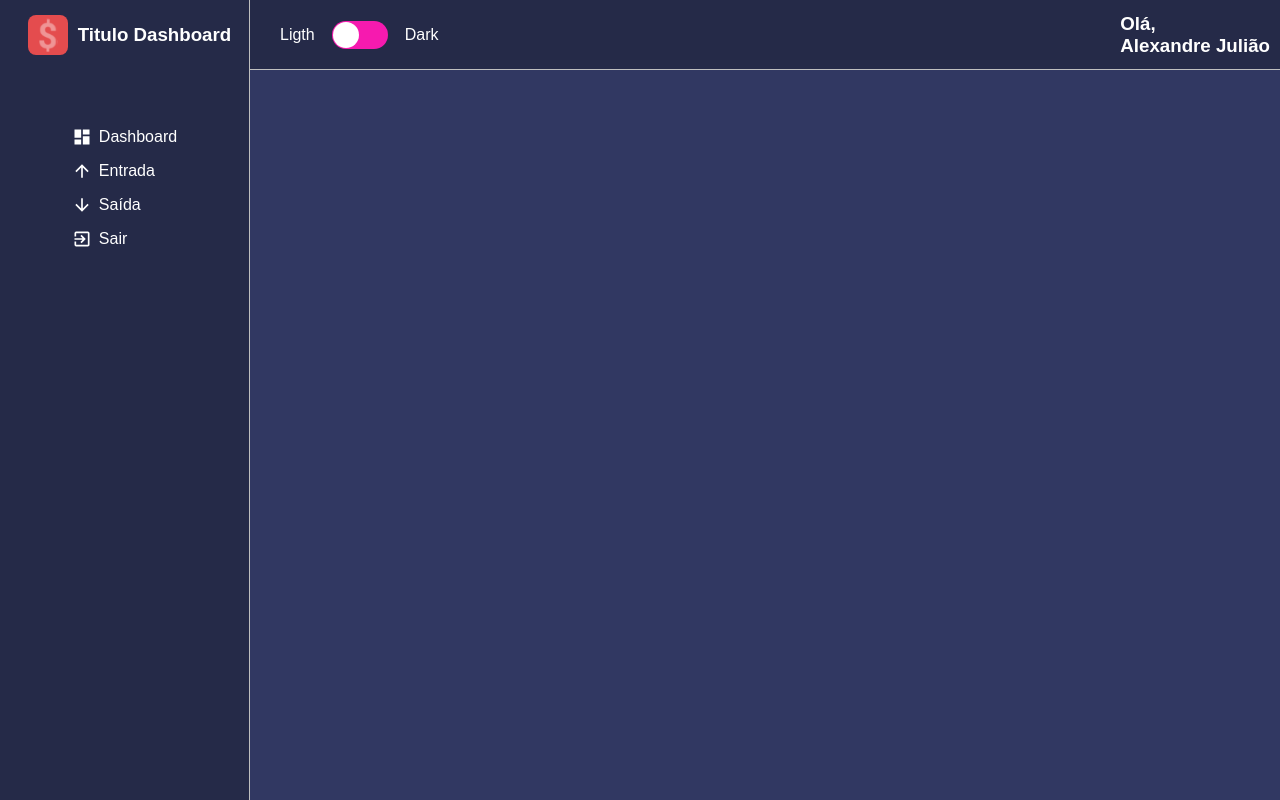
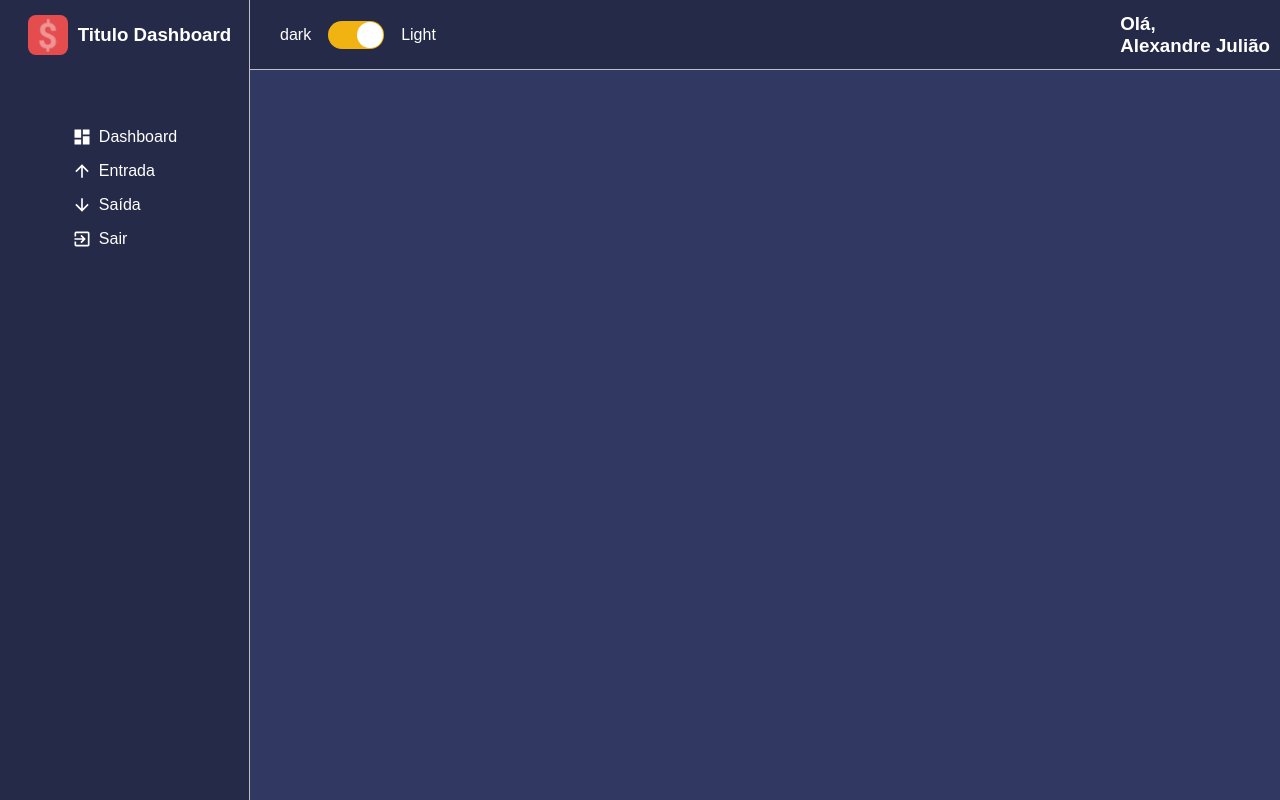
Before and after one commit to alejuliao/dashboard-react-ts, a React (Vite) app: page / in a window 1280 px wide. Built offline with nearby package versions, Linux system fonts and the light colour scheme.

Commit message:
aula45 concluida - toggle no storage, fixed bug title light

```diff
--- a/src/App.tsx
+++ b/src/App.tsx
@@ -1,6 +1,3 @@
-import { Layout } from "./components/Layout";
-import { Dashboard } from "./pages/Dashboard";
-import { List } from "./pages/List";
 import { ThemeProvider } from "styled-components";
 import GlobalStyles from "./styles/GlobalStyles";
 
--- a/src/components/MainHeader/index.tsx
+++ b/src/components/MainHeader/index.tsx
@@ -1,9 +1,26 @@
+import { useState } from 'react'
+import { useTheme } from '../../hooks/theme'
 import { Toggle } from '../Toggle'
 import { Container, Profile, Welcome, UserName } from './styles'
+
+
 export const MainHeader: React.FC = () => {
+  const { toggleTheme, theme } = useTheme()
+  const [darkTheme, setDarkTheme] = useState(() => theme.title === 'dark' ? true : false)
+  const handleChangeTheme = () => {
+    setDarkTheme(!darkTheme);
+    toggleTheme();
+  }
+
   return (
     <Container>
-      <Toggle />
+      <Toggle
+        labelLeft='Light'
+        labelRight='dark'
+        checked={darkTheme}
+        onChange={handleChangeTheme}
+
+      />
 
       <Profile>
         <Welcome> Olá, </Welcome>
--- a/src/components/Toggle/index.tsx
+++ b/src/components/Toggle/index.tsx
@@ -1,16 +1,23 @@
 import { useState } from "react";
 import { Container, ToggleLabel, ToggleSelector } from "./styles";
-export const Toggle = () => {
-  const [online, setOnline] = useState(false)
+
+interface IToggleProps {
+  labelLeft: string;
+  labelRight: string;
+  checked: boolean;
+  onChange(): void;
+}
+export const Toggle = ({ labelLeft, labelRight, checked, onChange }: IToggleProps) => {
+  // const [online, setOnline] = useState(false)
   return (
     <Container>
-      <ToggleLabel>Ligth</ToggleLabel>
+      <ToggleLabel>{labelRight}</ToggleLabel>
       <ToggleSelector
-        checked={online}
+        checked={checked}
         uncheckedIcon={false}
         checkedIcon={false}
-        onChange={() => setOnline(!online)} />
-      <ToggleLabel>Dark</ToggleLabel>
+        onChange={onChange} />
+      <ToggleLabel>{labelLeft}</ToggleLabel>
     </Container >
   )
 }
--- a/src/hooks/theme.tsx
+++ b/src/hooks/theme.tsx
@@ -1,5 +1,3 @@
-
-
 import { createContext, useContext, useState } from 'react';
 import dark from '../styles/theme/dark'
 import light from '../styles/theme/light'
@@ -27,12 +25,23 @@ interface ITheme {
 }
 const ThemeContext = createContext<IThemeContext>({} as IThemeContext)
 
-const ThemeProvider: React.FC = ({ children }: any) => {
-  const [theme, setTheme] = useState<ITheme>(dark)
+const ThemeProvider = ({ children }: any) => {
+  const [theme, setTheme] = useState<ITheme>(() => {
+    const themeSaved = localStorage.getItem('@minha-carteira:theme');
+    if (themeSaved) {
+      return JSON.parse(themeSaved)
+    } else {
+      return dark
+    }
+  })
   const toggleTheme = () => {
     if (theme.title === 'dark') {
+      console.log('lig')
       setTheme(light)
+      localStorage.setItem('@minha-carteira:theme', JSON.stringify(light))
     } else {
+      console.log('dark')
+      localStorage.setItem('@minha-carteira:theme', JSON.stringify(dark))
       setTheme(dark)
     }
   }
--- a/src/styles/theme/light.ts
+++ b/src/styles/theme/light.ts
@@ -1,6 +1,6 @@
 export default {
-  title: 'dark',
-  colors:{
+  title: 'light',
+  colors: {
     primary: '#dcdcdc',
     secondary: '#fff',
     tertiary: '#f5f5f5',
@@ -11,6 +11,6 @@ export default {
 
     success: '#03bb85',
     info: '#3b5998',
-    warning: '#ff6961',
-  },
+    warning: '#ff6961'
+  }
 }
```
Also changed, not shown: src/styles/styled.d.ts (+13 -13 lines).
